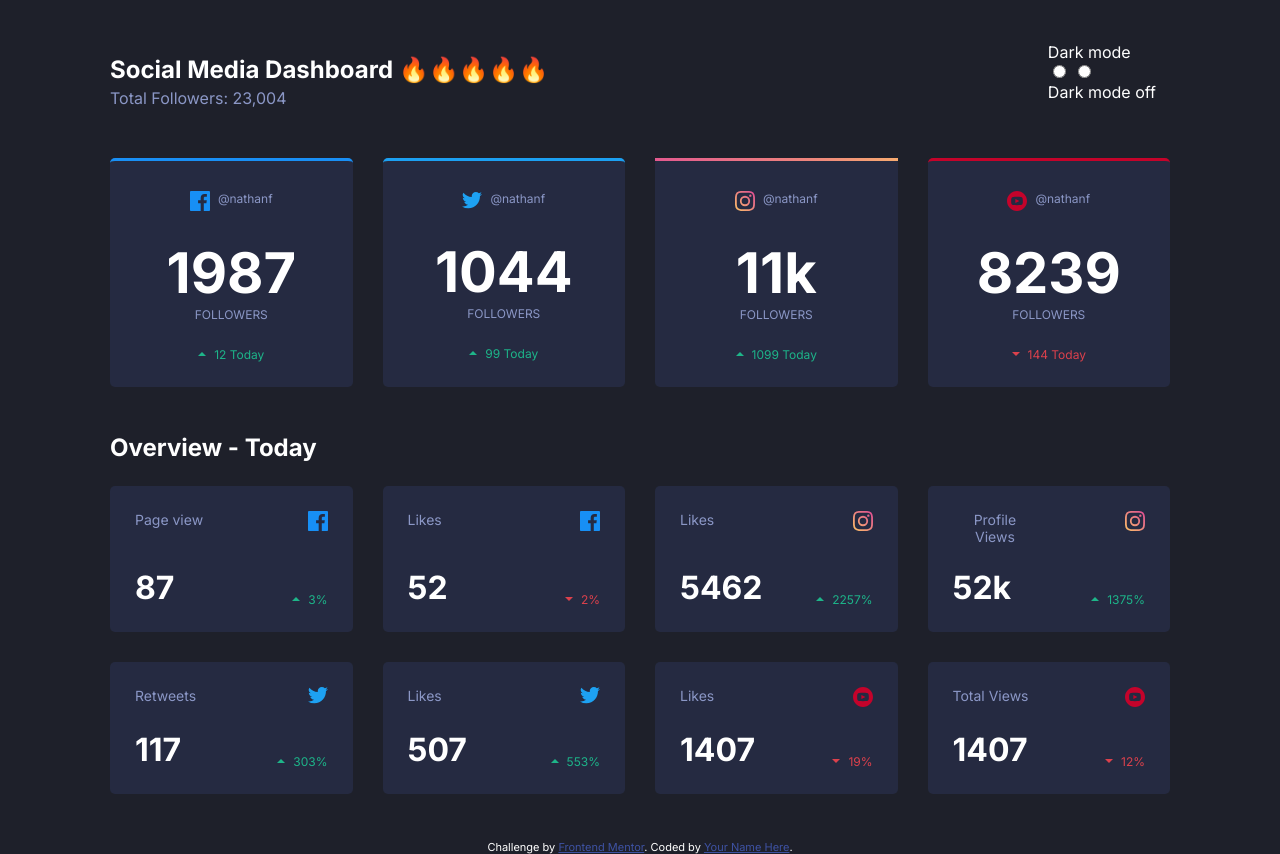
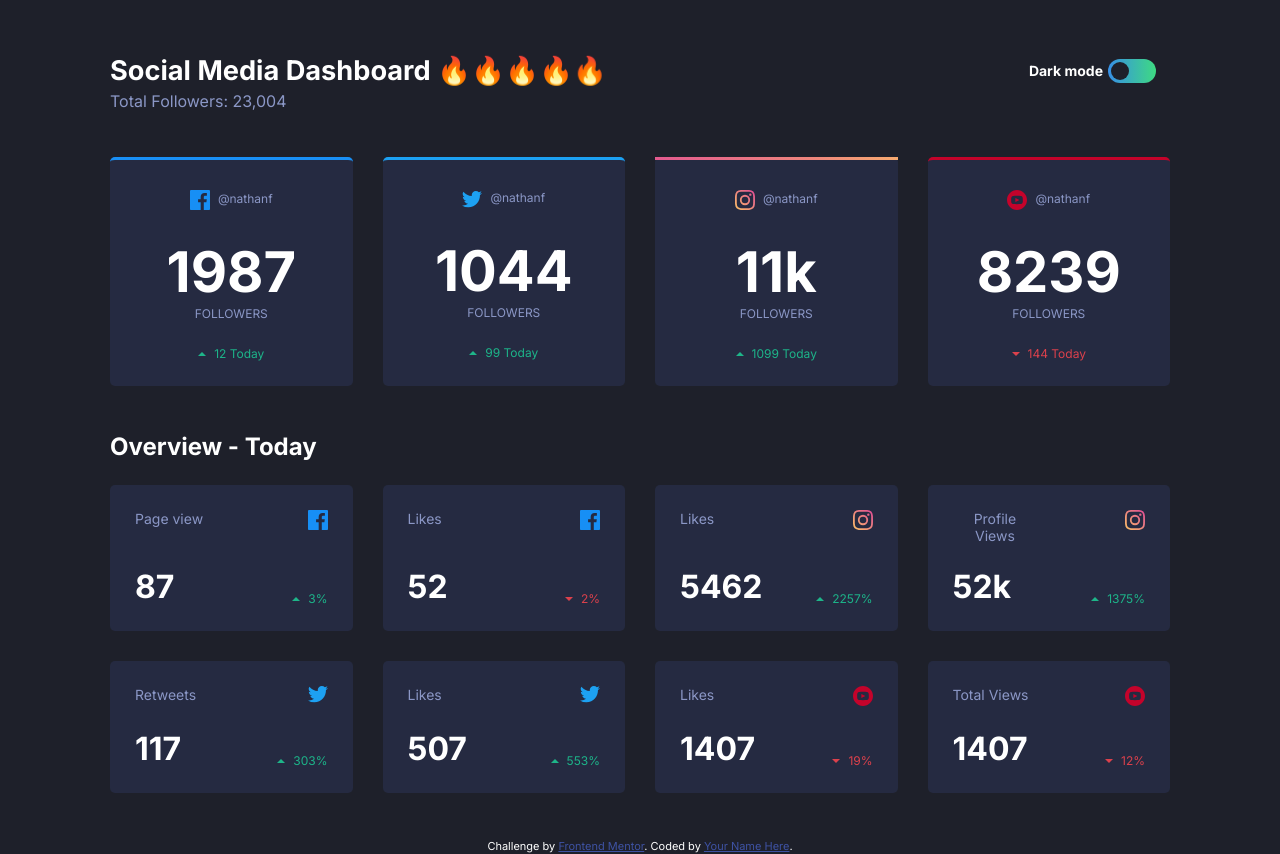
Before and after one commit to buihoanghiep1901/Social-media-dashboard-with-theme-switcher, a website: page index.html in a window 1280 px wide. Drawn offline with Linux system fonts and the light colour scheme.

Commit message:
done toggle

```diff
--- a/app/scss/components/card.scss
+++ b/app/scss/components/card.scss
@@ -24,6 +24,10 @@
     margin: 0 auto;
     padding: 1.5625rem;
     cursor: pointer;
+    transition: background-color 150ms ease-in-out;
+    &:hover{
+        background-color: var(--dark-top-bg);
+    }
 //element
     &__platform{
         margin: .3125rem auto 1.75rem;
@@ -86,16 +90,16 @@
 
     .card__subtitle{
         color: var(--dark-subtext);
-        font-size: 0.875rem;
+        font-size: .875rem;
+    }
+    .card__count{
+        font-size: 32px;
     }
     img, .card__change{
         justify-self: end;
     }
     .card__change, .card__count{
-        align-self: end;
-    }
-    .card__count{
-        font-size: 2rem;
+         align-self: end;
     }
 
 }
--- a/app/scss/components/header.scss
+++ b/app/scss/components/header.scss
@@ -1,13 +1,70 @@
 .header{
     display: flex;
-    flex-wrap: wrap;
+    flex-wrap: nowrap;
     justify-content: space-between;
     align-items: center;
+    position: relative;
     &__title h1{
-        font-size: 1.5rem;
+        font-size: 1.7rem;
         margin-bottom: .25rem;
     }
     &__title span{
         color: var(--dark-subtext);
     }
+
 }
+.header__toggle{
+    display: grid;
+    grid-template-columns: 1fr 3rem;
+    align-items: center;
+    justify-content: center;
+
+    label[for="dark"]{
+        margin-right: .3125rem;
+        font-size: .875rem;
+        font-weight: 700;
+        line-height: 1.5rem;
+    }
+    &__wrapper{
+        width: 3rem;
+        height: 1.5rem;
+        position: relative;
+        background: var(--dark-toggle);
+        border-radius: 0.75rem;
+
+        #light, #dark{
+            opacity: 0;
+            width: 1.5rem;
+            height: 1.5rem;
+            margin: 0px -0.125rem;
+        }
+        #light:checked ~.header__toggle__button{
+            left: calc(100% - 1.3125rem);
+        }
+    }
+    &__button{
+        position: absolute;
+        left: 0.1875rem;
+        top: 0.1875rem;
+        width: 1.125rem;
+        height: 1.125rem;
+        border-radius: 50%;
+        background: var(--dark-bg);
+        transition:all 250ms ease-in-out;
+    }
+}
+// @media (input:checked) {
+//     body{
+//         background: var(--light-bg);
+//         color: var(--light-text);
+//     }
+//     .card{
+//         background: var(--light-card-bg);
+//     }
+//     .header__title span{
+//         color: var(--light-subtext);
+//     }
+//     .header__toggle__wrapper{
+//         background: var(--light-toggle);
+//     }
+// }
--- a/app/scss/globals/colors.scss
+++ b/app/scss/globals/colors.scss
@@ -8,9 +8,9 @@
     --youtube: hsl(348, 97%, 39%);
 
     // Dark Theme
-    --dark-toggle:hsl(210, 78%, 56%) to hsl(146, 68%, 55%);
+    --dark-toggle: linear-gradient(90deg, hsl(210, 78%, 56%),hsl(146, 68%, 55%))   ;
     --dark-bg: hsl(230, 17%, 14%);
-    --dark-top-bg: hsl(232, 19%, 15%);
+    --dark-top-bg: hsl(228, 25%, 27%);
     --dark-card-bg: hsl(228, 28%, 20%);
     --dark-subtext: hsl(228, 34%, 66%);
     --dark-text: hsl(0, 0%, 100%);
@@ -18,7 +18,7 @@
     //Light Theme
     --light-toggle: hsl(230, 22%, 74%);
     --light-bg: hsl(0, 0%, 100%);
-    --light-top-bg: hsl(225, 100%, 98%);
+    --light-top-bg: hsl(227, 45%, 90%);
     --light-card-bg: hsl(227, 47%, 96%);
     --light-subtext: hsl(228, 12%, 44%);
     --light-text: hsl(230, 17%, 14%);
--- a/index.html
+++ b/index.html
@@ -10,7 +10,7 @@
   <link rel="preconnect" href="https://fonts.gstatic.com" crossorigin>
   <link href="https://fonts.googleapis.com/css2?family=Inter:wght@400;700&display=swap" rel="stylesheet">
 
-  <title>Frontend Mentor | QR code component</title>
+  <title>Social media HTML/SCSS</title>
 
   <link rel="stylesheet" href="/dist/style.css" />
   <script defer src="/dist/script.js"></script>
@@ -29,11 +29,12 @@
 
       <fieldset class="header__toggle">
           <label for="dark">Dark mode</label>
-          <div class="header__toggle__warpper">
+          <div class="header__toggle__wrapper">
+              <input type="radio" name="theme" id="dark" checked>
               <input type="radio" name="theme" id="light">
-              <input type="radio" name="theme" id="dark">
+              <span aria-hidden="true" class="header__toggle__button"></span>
           </div>
-          <label for="light">Dark mode off</label>
+          <label style="display: none;" for="light">Dark mode off</label>
 
       </fieldset>
   </header>
```
Also changed, not shown: dist/style.css, 1 other file.
